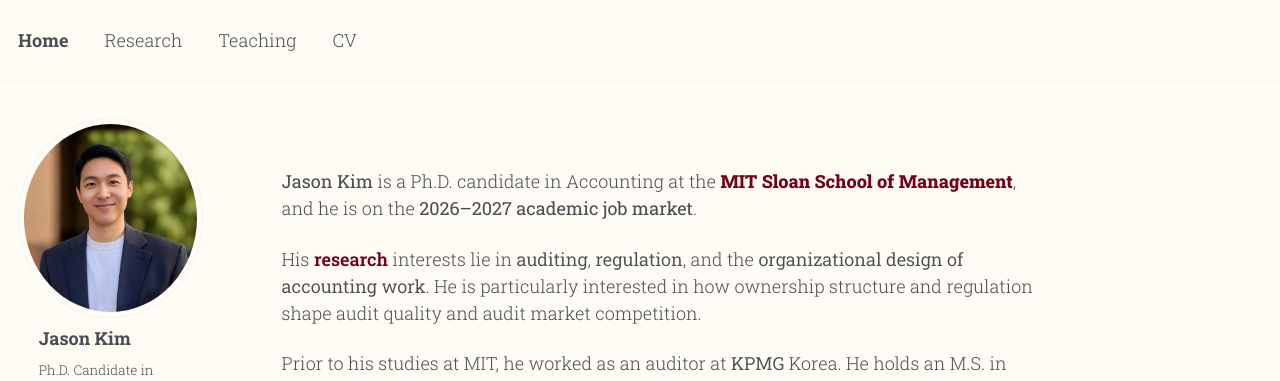
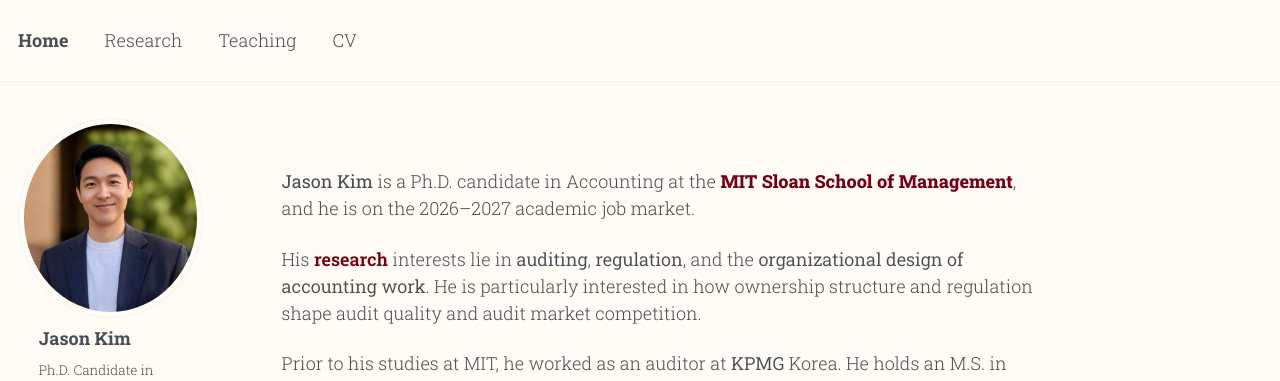
Before and after one commit to jgkim262/jgkim262.github.io, a Jekyll site: the page built from _pages/about.md, in a window 1280 px wide. Shown: the top 381 px of the page. Built offline with Jekyll 4.4.1, drawn with Linux system fonts in a browser that asks for light colours; a style sheet for code colours, icons or effects is not loaded.

Commit message:
About: render "2026–2027 academic job market" in normal weight
Co-Authored-By: Claude Fable 5.1 <noreply@anthropic.com>

```diff
--- a/_pages/about.md
+++ b/_pages/about.md
@@ -11,7 +11,7 @@ redirect_from:
 <span class="xsmall">&nbsp;</span>
 {: .desktop-spacer}
 
-<span class="jobmarket">Jason Kim</span> is a Ph.D. candidate in Accounting at the **[MIT Sloan School of Management](https://mitsloan.mit.edu/){: .extrabold}**, and he is on the <span class="jobmarket">2026–2027 academic job market</span>.
+<span class="jobmarket">Jason Kim</span> is a Ph.D. candidate in Accounting at the **[MIT Sloan School of Management](https://mitsloan.mit.edu/){: .extrabold}**, and he is on the 2026–2027 academic job market.
 
 His [research](/research/){: .semibold} interests lie in <span class="medium">auditing</span>, <span class="medium">regulation</span>, and the <span class="medium">organizational design of accounting work</span>. He is particularly interested in how ownership structure and regulation shape audit quality and audit market competition.
 
```
